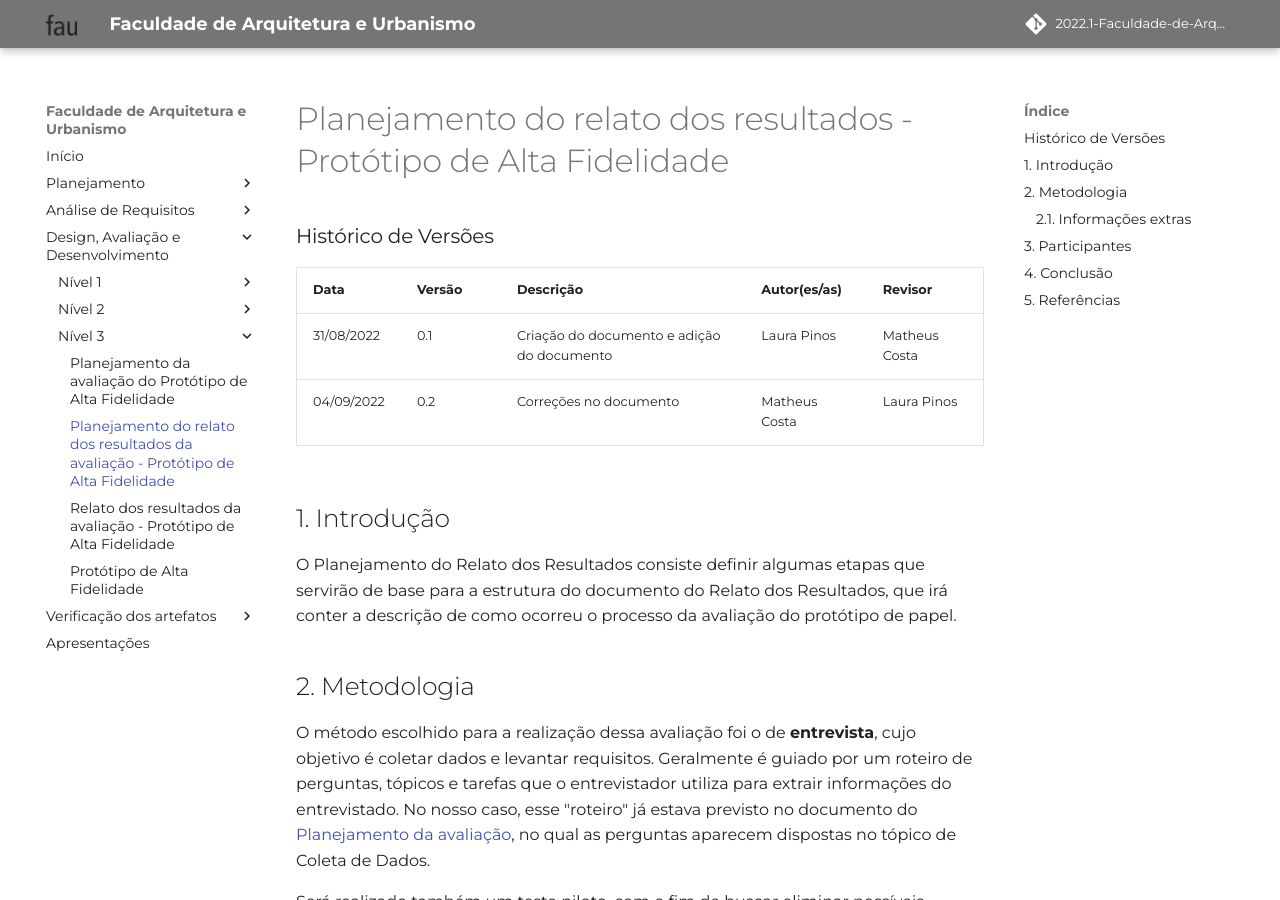
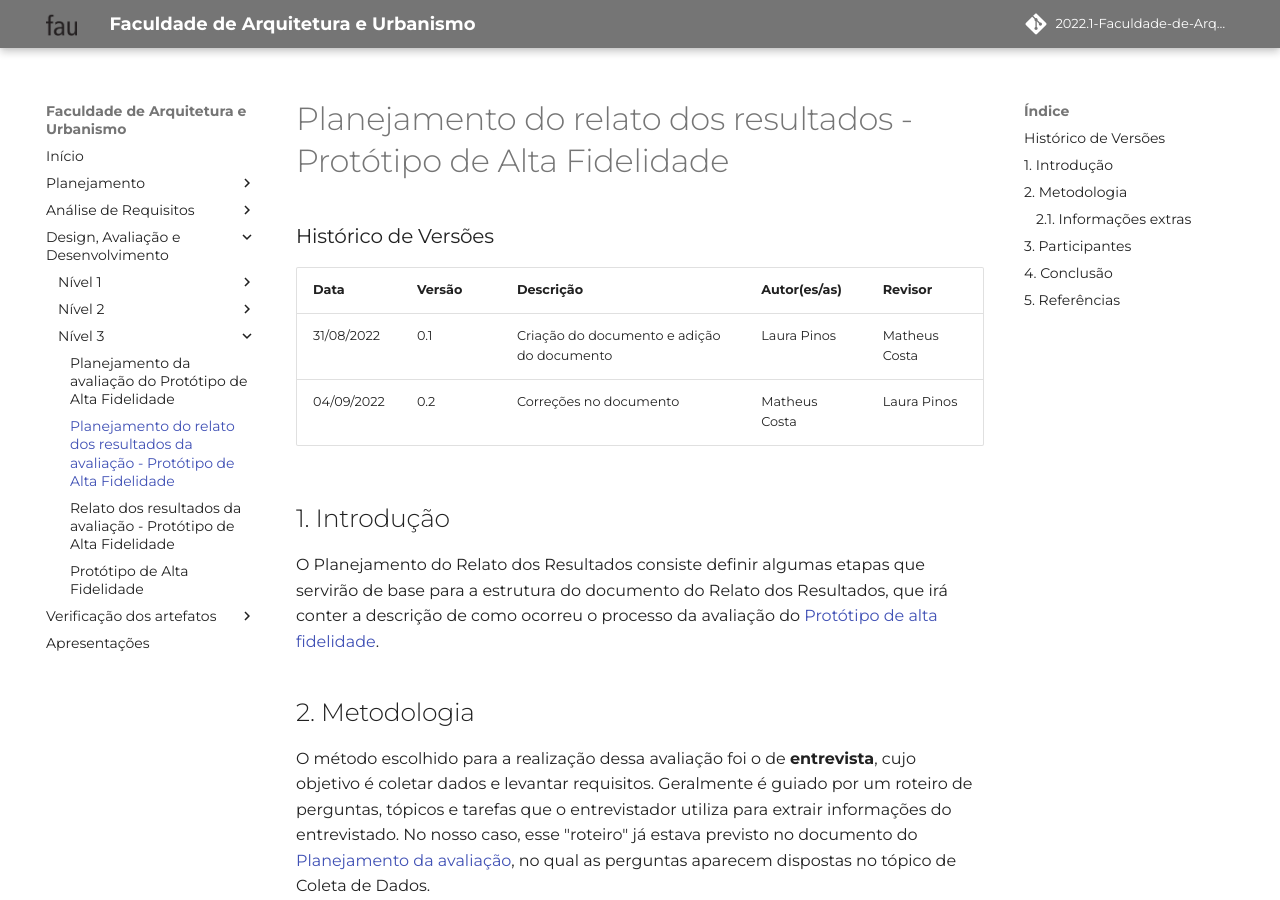
Before and after one commit to Mateusvff/2022.1-Faculdade-de-Arquitetura-e-Urbanismo, an MkDocs documentation site: the page built from docs/designAvalEDesenv/nivel3/planej-relato-result-protot-alta.md, in a window 1280 px wide and 900 px high. Built offline with MkDocs 1.6.1 and Material for MkDocs 9.7.7, drawn with Linux system fonts in a browser that asks for light colours; some web fonts are replaced; comment, search, counter and statistics services are not loaded.

Commit message:
:repeat: correção de nome e adição de hyperlink

```diff
--- a/docs/designAvalEDesenv/nivel3/planej-relato-result-protot-alta.md
+++ b/docs/designAvalEDesenv/nivel3/planej-relato-result-protot-alta.md
@@ -9,7 +9,7 @@
 
 ## 1. Introdução
 
-O Planejamento do Relato dos Resultados consiste definir algumas etapas que servirão de base para a estrutura do documento do Relato dos Resultados, que irá conter a descrição de como ocorreu o processo da avaliação do protótipo de papel.
+O Planejamento do Relato dos Resultados consiste definir algumas etapas que servirão de base para a estrutura do documento do Relato dos Resultados, que irá conter a descrição de como ocorreu o processo da avaliação do [Protótipo de alta fidelidade](prototipo-alta-fidelid.md).
 
 ## 2. Metodologia
 
```
